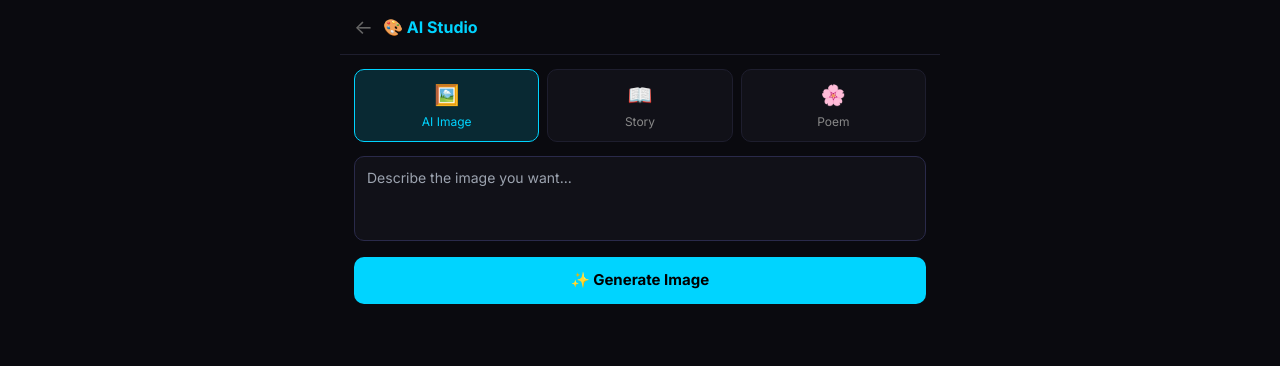
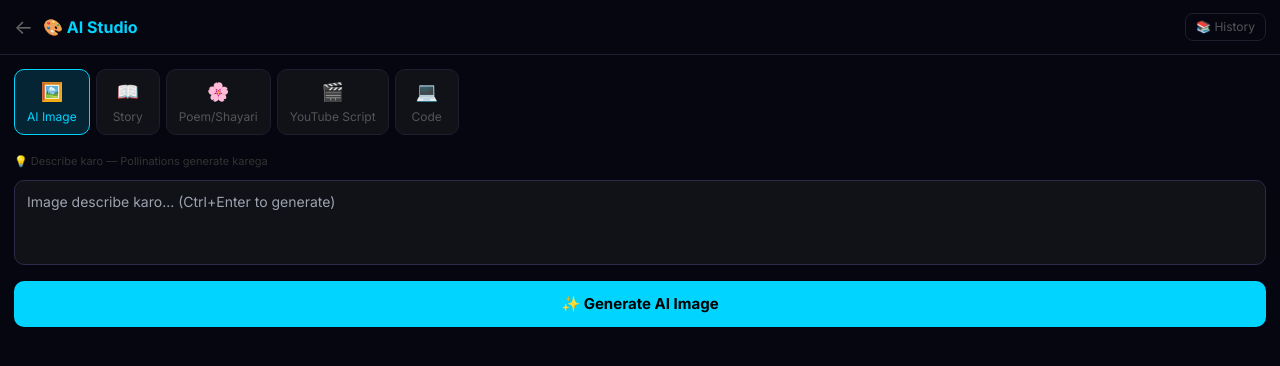
Before and after one commit to prashant998132-cpu/Apple50, a Next.js app: page /studio in a window 1280 px wide. Shown: the top 366 px of the page. Built offline with nearby package versions, Linux system fonts and the light colour scheme.

Commit message:
JARVIS v21: page.tsx

```diff
--- a/app/studio/page.tsx
+++ b/app/studio/page.tsx
@@ -1,85 +1,192 @@
-'use client';
-import React, { useState } from 'react';
-import { useRouter } from 'next/navigation';
+'use client'
+import React, { useState, useEffect } from 'react'
+import { useRouter } from 'next/navigation'
+import { buildSystemPrompt } from '@/lib/personality'
+import { saveResult, getResults, type SavedResult } from '@/lib/db'
+
+type Mode = 'image' | 'story' | 'poem' | 'script' | 'code'
+
+const MODES: { k: Mode; icon: string; label: string; hint: string }[] = [
+  { k: 'image',  icon: '🖼️', label: 'AI Image',  hint: 'Describe karo — Pollinations generate karega' },
+  { k: 'story',  icon: '📖', label: 'Story',      hint: 'Topic batao — JARVIS likhega' },
+  { k: 'poem',   icon: '🌸', label: 'Poem/Shayari',hint: 'Hinglish mein khubsoorat shayari' },
+  { k: 'script', icon: '🎬', label: 'YouTube Script', hint: 'Topic → full video script' },
+  { k: 'code',   icon: '💻', label: 'Code',       hint: 'Kya banana hai batao' },
+]
 
 export default function StudioPage() {
-  const router = useRouter();
-  const [type, setType] = useState<'image' | 'story' | 'poem'>('image');
-  const [prompt, setPrompt] = useState('');
-  const [result, setResult] = useState('');
-  const [imageUrl, setImageUrl] = useState('');
-  const [loading, setLoading] = useState(false);
+  const router = useRouter()
+  const [mode, setMode] = useState<Mode>('image')
+  const [prompt, setPrompt] = useState('')
+  const [result, setResult] = useState('')
+  const [imageUrl, setImageUrl] = useState('')
+  const [loading, setLoading] = useState(false)
+  const [saved, setSaved] = useState(false)
+  const [history, setHistory] = useState<SavedResult[]>([])
+  const [showHistory, setShowHistory] = useState(false)
+
+  useEffect(() => {
+    getResults('script', 10).then(r => setHistory(r)).catch(() => {})
+  }, [])
 
   const generate = async () => {
-    if (!prompt.trim()) return;
-    setLoading(true);
-    setResult('');
-    setImageUrl('');
+    if (!prompt.trim()) return
+    setLoading(true); setResult(''); setImageUrl(''); setSaved(false)
 
-    if (type === 'image') {
-      const url = `https://image.pollinations.ai/prompt/${encodeURIComponent(prompt)}?width=1024&height=1024&nologo=true&seed=${Date.now()}`;
-      setImageUrl(url);
-      setLoading(false);
-      return;
+    if (mode === 'image') {
+      const url = `https://image.pollinations.ai/prompt/${encodeURIComponent(prompt + ', high quality, detailed, artistic')}?width=1024&height=1024&nologo=true&seed=${Date.now()}`
+      setImageUrl(url)
+      setLoading(false)
+      return
     }
 
-    const systemPrompt = type === 'story'
-      ? 'You are a creative writer. Write an engaging short story in Hinglish based on the given prompt. Keep it to 200-300 words.'
-      : 'You are a poet. Write a beautiful poem in Hinglish (mix of Hindi and English) based on the given prompt. 8-12 lines.';
+    const sysMap: Record<string, string> = {
+      story:  'You are a creative Hinglish writer. Write an engaging short story (200-300 words) in Hinglish (Hindi+English mix). Use vivid descriptions, relatable Indian context.',
+      poem:   'You are a Hinglish poet. Write a beautiful poem or shayari (8-16 lines) in Hinglish. Emotional, rhythmic, meaningful. End with a powerful line.',
+      script: 'You are a YouTube script writer for Indian creators. Write a complete video script with: Hook (15 sec), Intro, 3-4 main points with examples, CTA. Hinglish. Engaging and practical.',
+      code:   'You are an expert programmer. Write clean, well-commented code. Include: explanation, the code in a code block, and how to run it. Be concise but complete.',
+    }
 
     try {
+      const [sysPrompt, modeSystem] = await Promise.all([
+        buildSystemPrompt().catch(() => ''),
+        Promise.resolve(sysMap[mode] || ''),
+      ])
+      const fullSystem = `${sysPrompt}\n\n${modeSystem}`
+
       const res = await fetch('/api/stream', {
         method: 'POST',
         headers: { 'Content-Type': 'application/json' },
-        body: JSON.stringify({ messages: [{ role: 'system', content: systemPrompt }, { role: 'user', content: prompt }], mode: 'think' }),
-      });
-      const reader = res.body!.getReader();
-      const decoder = new TextDecoder();
-      let text = '';
+        body: JSON.stringify({
+          messages: [{ role: 'user', content: prompt }],
+          mode: mode === 'code' ? 'think' : 'flash',
+          systemPrompt: fullSystem,
+        }),
+      })
+      const reader = res.body!.getReader()
+      const decoder = new TextDecoder()
+      let text = ''
       while (true) {
-        const { done, value } = await reader.read();
-        if (done) break;
+        const { done, value } = await reader.read()
+        if (done) break
         for (const line of decoder.decode(value).split('\n')) {
           if (line.startsWith('data: ')) {
-            try { const d = JSON.parse(line.slice(6)); if (d.type === 'delta') { text += d.text; setResult(text); } } catch {}
+            try { const d = JSON.parse(line.slice(6)); if (d.type === 'delta') { text += d.text; setResult(text) } } catch {}
           }
         }
       }
-    } catch { setResult('Error generating. Try again!'); }
-    setLoading(false);
-  };
+      // Auto-save to IndexedDB
+      if (text.length > 50) {
+        const type = mode === 'script' ? 'script' : mode === 'story' || mode === 'poem' ? 'note' : 'other'
+        await saveResult(prompt, text, type as any).catch(() => {})
+      }
+    } catch { setResult('Error generating. Try again!') }
+    setLoading(false)
+  }
+
+  const handleSave = async () => {
+    if (!result) return
+    await saveResult(prompt, result).catch(() => {})
+    setSaved(true)
+    setTimeout(() => setSaved(false), 2000)
+  }
+
+  const handleCopy = () => {
+    navigator.clipboard?.writeText(result)
+  }
 
   return (
-    <div className="page-container">
+    <div style={{ background: '#060610', minHeight: '100vh', display: 'flex', flexDirection: 'column' }}>
       <div style={{ display: 'flex', alignItems: 'center', gap: 10, padding: '12px 14px', borderBottom: '1px solid #1e1e2e' }}>
         <button onClick={() => router.push('/')} style={{ background: 'none', border: 'none', color: '#666', fontSize: 20, cursor: 'pointer' }}>←</button>
         <div style={{ color: '#00d4ff', fontWeight: 700, fontSize: 16 }}>🎨 AI Studio</div>
+        <div style={{ flex: 1 }} />
+        <button onClick={() => setShowHistory(!showHistory)} style={{ background: 'none', border: '1px solid #1e1e2e', borderRadius: 8, color: '#555', padding: '4px 10px', fontSize: 12, cursor: 'pointer' }}>
+          📚 History
+        </button>
       </div>
 
       <div style={{ flex: 1, overflowY: 'auto', padding: 14 }}>
-        <div style={{ display: 'flex', gap: 8, marginBottom: 14 }}>
-          {[{ k: 'image', icon: '🖼️', label: 'AI Image' }, { k: 'story', icon: '📖', label: 'Story' }, { k: 'poem', icon: '🌸', label: 'Poem' }].map(t => (
-            <button key={t.k} onClick={() => setType(t.k as any)} style={{ flex: 1, padding: 10, borderRadius: 10, cursor: 'pointer', background: type === t.k ? 'rgba(0,212,255,0.15)' : '#111118', border: type === t.k ? '1px solid #00d4ff' : '1px solid #1e1e2e', color: type === t.k ? '#00d4ff' : '#888', fontSize: 12, display: 'flex', flexDirection: 'column', alignItems: 'center', gap: 3 }}>
-              <span style={{ fontSize: 20 }}>{t.icon}</span>{t.label}
+        {/* Mode selector */}
+        <div style={{ display: 'flex', gap: 6, marginBottom: 14, overflowX: 'auto', paddingBottom: 4 }}>
+          {MODES.map(m => (
+            <button key={m.k} onClick={() => setMode(m.k)} style={{
+              flexShrink: 0, padding: '8px 12px', borderRadius: 10, cursor: 'pointer',
+              background: mode === m.k ? 'rgba(0,212,255,0.15)' : '#111118',
+              border: mode === m.k ? '1px solid #00d4ff' : '1px solid #1e1e2e',
+              color: mode === m.k ? '#00d4ff' : '#555', fontSize: 12,
+              display: 'flex', flexDirection: 'column', alignItems: 'center', gap: 3, minWidth: 64,
+            }}>
+              <span style={{ fontSize: 18 }}>{m.icon}</span>{m.label}
             </button>
           ))}
+        </div>
+
+        <div style={{ color: '#333', fontSize: 11, marginBottom: 10 }}>
+          💡 {MODES.find(m => m.k === mode)?.hint}
         </div>
 
         <textarea
           value={prompt}
           onChange={e => setPrompt(e.target.value)}
-          placeholder={type === 'image' ? 'Describe the image you want...' : type === 'story' ? 'Story ka topic batao...' : 'Poem ka topic batao...'}
+          onKeyDown={e => e.key === 'Enter' && e.ctrlKey && generate()}
+          placeholder={mode === 'image' ? 'Image describe karo... (Ctrl+Enter to generate)' : 'Topic ya idea batao... (Ctrl+Enter to generate)'}
           rows={3}
           style={{ width: '100%', background: '#111118', border: '1px solid #2a2a4a', borderRadius: 10, padding: '10px 12px', color: '#e0e0ff', fontSize: 14, outline: 'none', resize: 'none', boxSizing: 'border-box', marginBottom: 10 }}
         />
 
-        <button onClick={generate} disabled={loading || !prompt.trim()} style={{ width: '100%', background: '#00d4ff', border: 'none', borderRadius: 10, color: '#000', padding: 12, cursor: 'pointer', fontWeight: 700, fontSize: 15, opacity: loading ? 0.7 : 1 }}>
-          {loading ? 'Creating...' : `✨ Generate ${type === 'image' ? 'Image' : type === 'story' ? 'Story' : 'Poem'}`}
+        <button onClick={generate} disabled={loading || !prompt.trim()} style={{
+          width: '100%', background: loading ? '#1a1a2e' : '#00d4ff',
+          border: 'none', borderRadius: 10, color: loading ? '#555' : '#000',
+          padding: 12, cursor: loading ? 'not-allowed' : 'pointer', fontWeight: 700, fontSize: 15, marginBottom: 14,
+        }}>
+          {loading ? '⏳ Creating...' : `✨ Generate ${MODES.find(m => m.k === mode)?.label}`}
         </button>
 
-        {imageUrl && <img src={imageUrl} alt="AI Generated" style={{ width: '100%', borderRadius: 12, marginTop: 14 }} onError={e => (e.currentTarget.alt = 'Image loading...')} />}
-        {result && <div style={{ marginTop: 14, background: 'rgba(0,212,255,0.05)', border: '1px solid rgba(0,212,255,0.15)', borderRadius: 12, padding: 14, color: '#c8e8ff', fontSize: 14, lineHeight: 1.8, whiteSpace: 'pre-wrap' }}>{result}</div>}
+        {/* Image result */}
+        {imageUrl && (
+          <div>
+            <img src={imageUrl} alt="AI Generated" style={{ width: '100%', borderRadius: 12, marginBottom: 10 }} />
+            <div style={{ display: 'flex', gap: 8 }}>
+              <a href={imageUrl} download target="_blank" rel="noopener noreferrer"
+                style={{ flex: 1, textAlign: 'center', background: '#111118', border: '1px solid #2a2a4a', borderRadius: 8, padding: 8, color: '#888', fontSize: 12, textDecoration: 'none' }}>
+                ⬇️ Download
+              </a>
+              <button onClick={() => { const p2 = prompt + ` variation ${Date.now()}`; setPrompt(p2); generate() }}
+                style={{ flex: 1, background: '#111118', border: '1px solid #2a2a4a', borderRadius: 8, color: '#888', fontSize: 12, cursor: 'pointer' }}>
+                🔄 Variation
+              </button>
+            </div>
+          </div>
+        )}
+
+        {/* Text result */}
+        {result && (
+          <div style={{ background: 'rgba(0,212,255,0.03)', border: '1px solid #1e1e2e', borderRadius: 12, padding: 14, marginBottom: 10 }}>
+            <div style={{ color: '#e0e0ff', fontSize: 14, lineHeight: 1.8, whiteSpace: 'pre-wrap', marginBottom: 12 }}>{result}</div>
+            <div style={{ display: 'flex', gap: 8 }}>
+              <button onClick={handleCopy} style={{ flex: 1, background: '#111118', border: '1px solid #2a2a4a', borderRadius: 8, color: '#888', padding: 8, cursor: 'pointer', fontSize: 12 }}>📋 Copy</button>
+              <button onClick={handleSave} style={{ flex: 1, background: saved ? '#22c55e22' : '#111118', border: `1px solid ${saved ? '#22c55e' : '#2a2a4a'}`, borderRadius: 8, color: saved ? '#22c55e' : '#888', padding: 8, cursor: 'pointer', fontSize: 12 }}>
+                {saved ? '✅ Saved!' : '💾 Save'}
+              </button>
+            </div>
+          </div>
+        )}
+
+        {/* History */}
+        {showHistory && history.length > 0 && (
+          <div>
+            <div style={{ color: '#555', fontSize: 12, marginBottom: 8, fontWeight: 600 }}>RECENT CREATIONS</div>
+            {history.map(h => (
+              <div key={h.id} onClick={() => setResult(h.content)}
+                style={{ background: '#0a0a14', border: '1px solid #1e1e2e', borderRadius: 10, padding: 10, marginBottom: 6, cursor: 'pointer' }}>
+                <div style={{ color: '#888', fontSize: 12, marginBottom: 3 }}>{h.title}</div>
+                <div style={{ color: '#444', fontSize: 10 }}>{new Date(h.createdAt).toLocaleDateString('en-IN')}</div>
+              </div>
+            ))}
+          </div>
+        )}
       </div>
     </div>
-  );
+  )
 }
```
